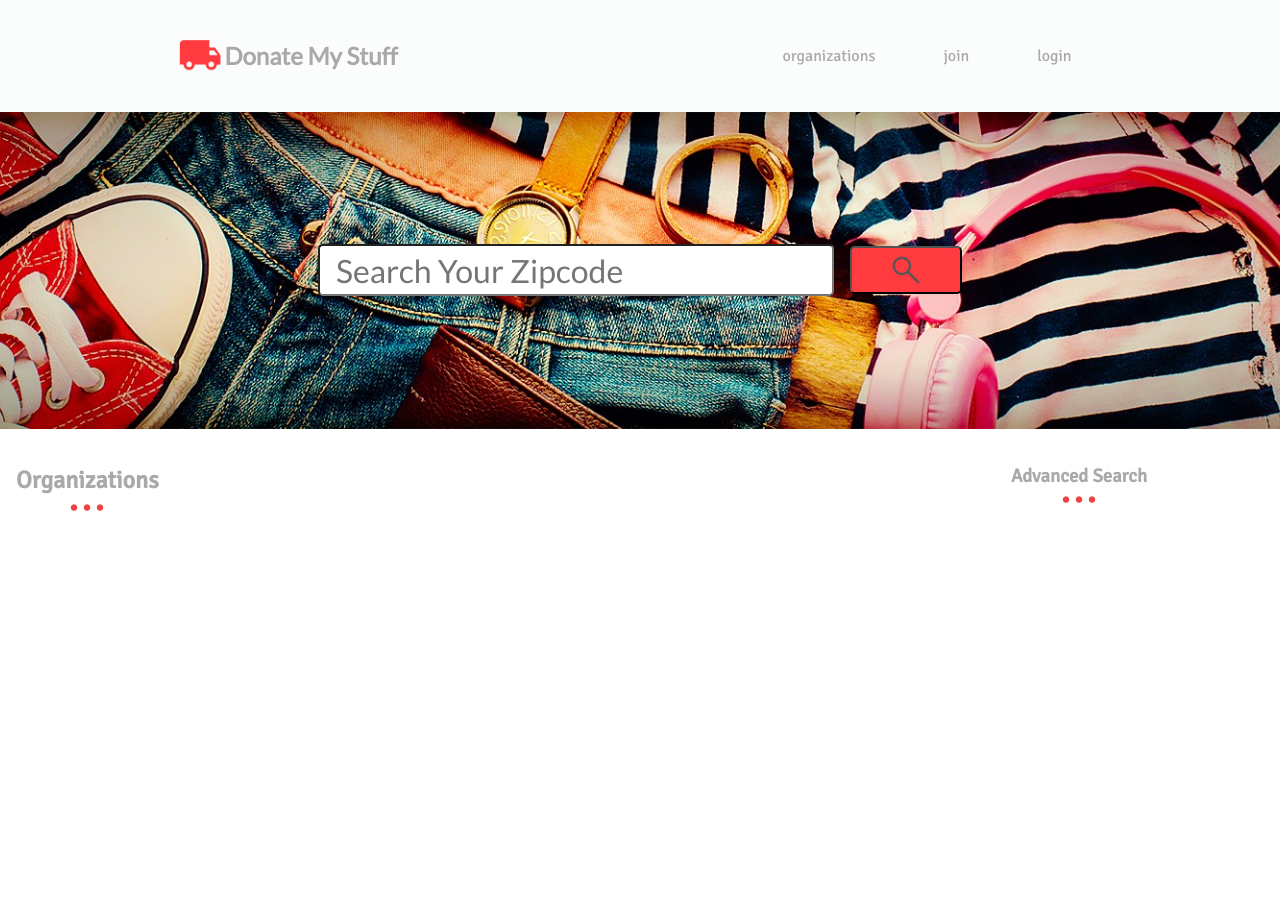
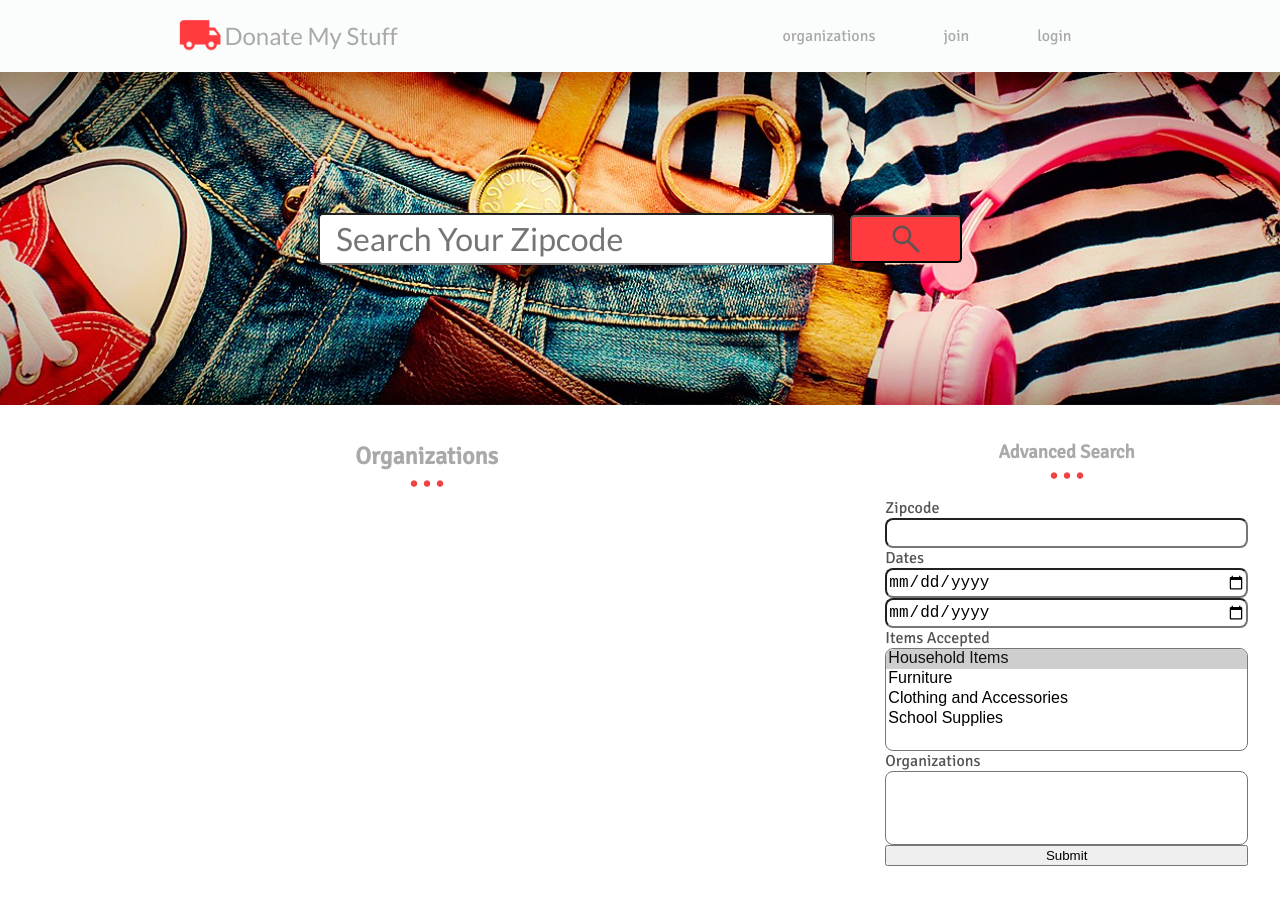
Before and after one commit to annaroyer/donate-my-stuff-fe, a website built with webpack: page index.html in a window 1280 px wide. Built offline with nearby package versions, Linux system fonts and the light colour scheme; files whose address does not match are found by name.

Commit message:
update index.html

```diff
--- a/index.html
+++ b/index.html
@@ -6,10 +6,10 @@
   </head>
   <body>
     <nav class="navigation">
-      <h2 class="nav-title">
+      <a href="index.html" class="nav-title">
         <img src="./lib/images/logo.png" class="nav-logo" />
         Donate My Stuff
-      </h2>
+      </a>
       <section class="nav-menu">
         <a href="organizations.html" class="nav-link">organizations</a>
         <a href="#" class="nav-link">join</a>
@@ -25,18 +25,34 @@
           </button>
         </form>
       </header>
-      <main>
+      <main class="data-container">
         <h1 class="sub-header">
           Organizations
         </h1>
-        <div class="data-content">
-
+        <div class="centered">
         </div>
       </main>
       <aside class="right-sidebar">
         <h1 class="sub-header">
           Advanced Search
         </h1>
+        <form class="data-content">
+          <label class="label-text">Zipcode</label>
+          <input class="small-form" type="text" name="zipcode" />
+          <label class="label-text">Dates</label>
+          <input class="small-form" id="startDate" type="date"/>
+          <input class="small-form" id="endDate" type="date"/>
+          <label class="label-text">Items Accepted</label>
+          <select class="small-form" type="select" name="items" multiple size=5>
+            <option value="household items" selected="selected">Household Items</option>
+            <option value="furniture">Furniture</option>
+            <option value="clothing and accessories">Clothing and Accessories</option>
+            <option value="school supplies">School Supplies</option>
+          </select>
+          <label class="label-text">Organizations</label>
+          <select class="small-form" type="select" name="organizations" multiple></select>
+          <input class="advanced-search-submit" type="submit" />
+        </form>
       </aside>
     </section>
       <footer>
```
